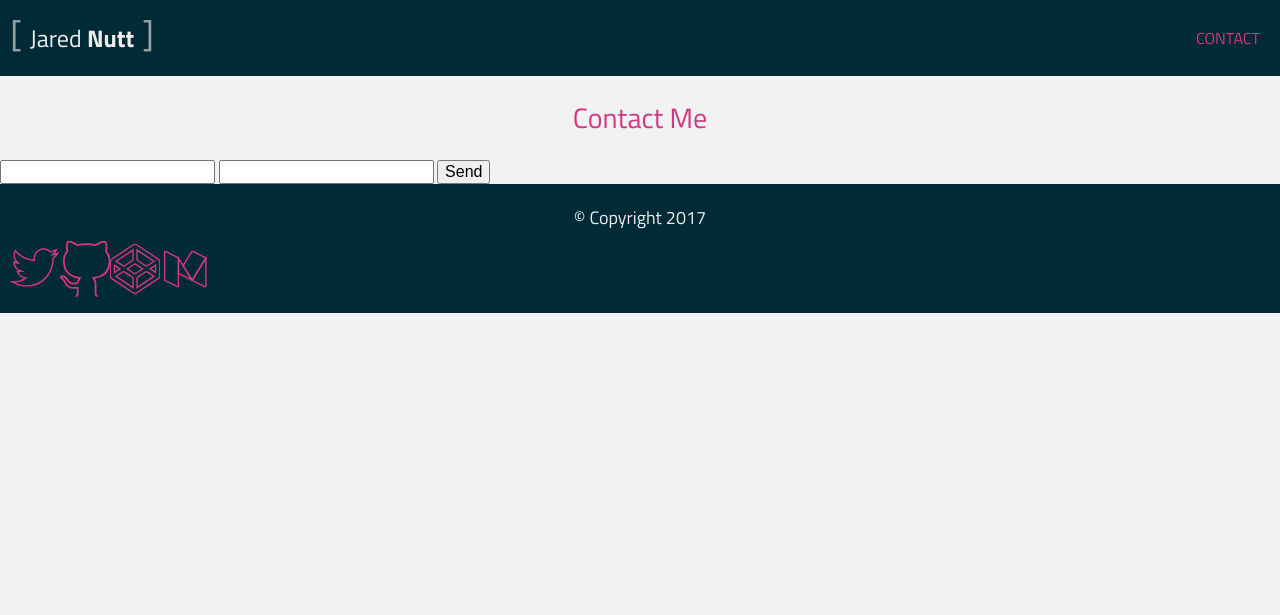
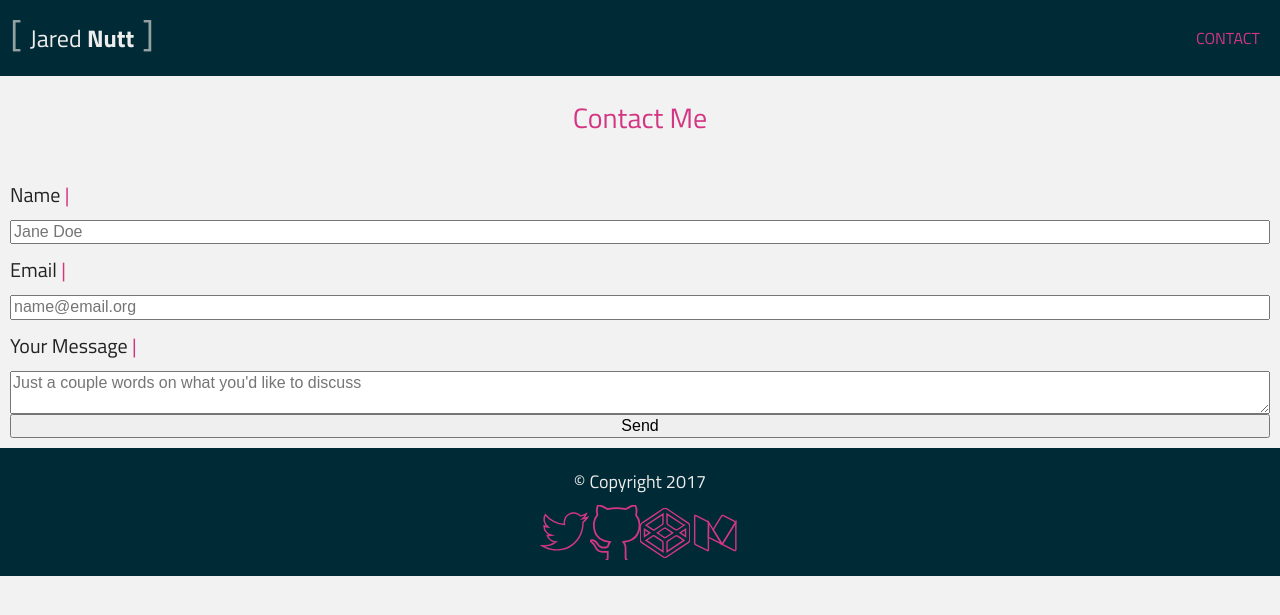
Before and after one commit to DarthOstrich/darthostrich.github.io, a Jekyll site: the page built from contact.html, in a window 1280 px wide. Shown: the top 615 px of the page. Built offline with Jekyll 4.4.1, drawn with Linux system fonts in a browser that asks for light colours.

Commit message:
updated form styles

```diff
--- a/_includes/footer.html
+++ b/_includes/footer.html
@@ -1,6 +1,6 @@
 <footer class="flex-block flex-block--padding">
   <h4>&copy; Copyright 2017</h4>
-  <ul class="flex-block flex-block--row">
+  <ul class="flex-block flex-block--row flex-block--centered">
     <li><a href="{{ site.twitter }}" target="_blank">
       <svg data-name="social-twitter" xmlns="http://www.w3.org/2000/svg" viewBox="0 0 140 140" class="icon icon--social">
           <path d="M91.32,14.1h5.46c1,.22,2.09.41,3.13.65a26.14,26.14,0,0,1,12.56,6.84,1.75,1.75,0,0,0,1.33.53c3.09-.88,6.19-1.74,9.2-2.85,2.24-.83,4.36-2,6.69-3.12a27.23,27.23,0,0,1-10.71,14,49.36,49.36,0,0,0,14.18-3.82c-.32.51-.46.75-.62,1A49.65,49.65,0,0,1,121.3,38.94a2.28,2.28,0,0,0-1,2.17,69.41,69.41,0,0,1-1.86,18.31c-3.76,15.89-11.52,29.46-23.81,40.28A69.27,69.27,0,0,1,57,116.58c-2,.27-4.08.5-6.13.75H42.44c-2.42-.26-4.85-.43-7.25-.81a74.71,74.71,0,0,1-24.6-8.33c-1.33-.73-2.61-1.53-3.91-2.31a59.76,59.76,0,0,0,20-2,51.44,51.44,0,0,0,18-9.11,25.91,25.91,0,0,1-15.06-5.24,25.4,25.4,0,0,1-9.09-12.73c2,.1,3.81.31,5.61.24s3.67-.4,5.5-.62A28.2,28.2,0,0,1,17,66.93a25.5,25.5,0,0,1-5.64-16.54,26.79,26.79,0,0,0,11.59,3.18c-5.67-4.15-9.3-9.31-10.74-15.87a25.75,25.75,0,0,1,2.89-18.84,74.38,74.38,0,0,0,24,19.32A72.62,72.62,0,0,0,68.45,46a63.74,63.74,0,0,1-.19-7.88c1-10.77,6.69-18.23,16.68-22.3A53.59,53.59,0,0,1,91.32,14.1Z" class="icon__stroke icon__stroke--social"/>
--- /dev/null
+++ b/_sass/components/_form.scss
@@ -0,0 +1,15 @@
+.form{
+ @extend .flex-block;
+ @extend .flex-block--padding;
+}
+.form__label {
+    @extend h3;
+    font-size: 2rem;
+}
+.form__input--text{
+
+}
+
+.form__input {
+
+}
--- a/_sass/layout/_grid.scss
+++ b/_sass/layout/_grid.scss
@@ -40,6 +40,7 @@ body {
 
 .flex-block--centered {
   align-items: center;
+  justify-content: center;
 }
 
 .img-full {
--- a/contact.html
+++ b/contact.html
@@ -7,9 +7,13 @@ https://formspree.io/
 {% endcomment %}
 <section>
 	<h1>Contact Me</h1>
-	<form action="https://formspree.io/your@email.com" method="POST">
-    <input type="text" name="name">
-    <input type="email" name="_replyto">
+	<form action="https://formspree.io/your@email.com" method="POST" class="form">
+    <label for="name" class="form__label">Name</label>
+    <input type="text" name="name" placeholder="Jane Doe" class="form__input form__input--text">
+    <label for="_replyto" class="form__label">Email</label>
+    <input type="email" name="_replyto" placeholder="name@email.org" class="form__input form__input--email">
+    <label for="message" class="form__label">Your Message</label>
+    <textarea type="email" name="message" placeholder="Just a couple words on what you'd like to discuss" class="form__textarea"></textarea>
     <button type="submit">Send</button>
 </form>
 </section>
--- a/css/main.scss
+++ b/css/main.scss
@@ -29,8 +29,9 @@
 
 // 5. Components
 @import
-'components/icon',
-  'components/button';
+  'components/button',
+  'components/form',
+  'components/icon';
 
 // 6. Page-specific styles
 @import
```
Also changed, not shown: _projects/003.Fierro.md (+1 -1 lines), images/GF.jpg (added).
